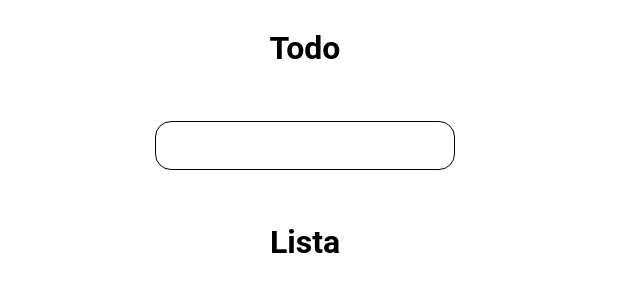
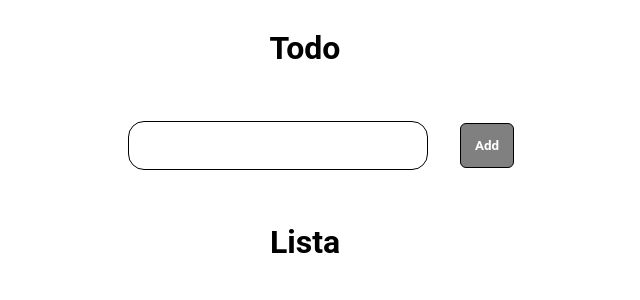
Before and after one commit to victor-bern/TodoList-Front, a React (Create React App) app: page / in a window 1280 px wide. Shown: the top 300 px of the page, without its empty margins (335-975 px from the left). Built offline with nearby package versions, Linux system fonts and the light colour scheme.

Commit message:
adding button component

```diff
--- a/src/actions/todoActions.ts
+++ b/src/actions/todoActions.ts
@@ -5,4 +5,9 @@ const setTodoTitle = (dispatch: Dispatch<IAction>, todoTitle: string) => {
   dispatch({ type: ActionType.SET_TODO_TITLE, todoTitle });
 };
 
-export { setTodoTitle };
+const addTodo = (dispatch: Dispatch<IAction>) =>
+  dispatch({ type: ActionType.ADD_TODO });
+
+const ButtonDisableOrEnable = (dispatch: Dispatch<IAction>) =>
+  dispatch({ type: ActionType.VERIFY_BUTTON });
+export { setTodoTitle, addTodo, ButtonDisableOrEnable };
--- /dev/null
+++ b/src/components/AddButton/Index.tsx
@@ -0,0 +1,21 @@
+import { useContext, useState } from 'react';
+import { addTodo } from '../../actions/todoActions';
+import { AppContext } from '../../context/appContext';
+import { Button } from './styles';
+
+const AddButton = () => {
+  const { dispatch, state } = useContext(AppContext);
+  return (
+    <Button
+      isEnable={state.buttonEnable}
+      disabled={state.buttonEnable}
+      onClick={() => {
+        addTodo(dispatch);
+      }}
+    >
+      Add
+    </Button>
+  );
+};
+
+export default AddButton;
--- /dev/null
+++ b/src/components/AddButton/styles.ts
@@ -0,0 +1,18 @@
+import styled from 'styled-components';
+
+type ButtonProps = {
+  isEnable: boolean;
+};
+
+export const Button = styled.button<ButtonProps>`
+  border: 1px solid black;
+  padding: 14px;
+  border-radius: 6px;
+  background-color: ${({ isEnable }) => (isEnable ? '#808080' : '#3944bc')};
+  cursor: ${({ isEnable }) => (isEnable ? 'not-allowed' : 'pointer')};
+  font-family: 'Roboto', sans-serif;
+  font-weight: bold;
+  color: white;
+  width: fit-content;
+  height: fit-content;
+`;
--- a/src/components/TodoInput/Index.tsx
+++ b/src/components/TodoInput/Index.tsx
@@ -1,5 +1,5 @@
 import { useContext } from 'react';
-import { setTodoTitle } from '../../actions/todoActions';
+import { ButtonDisableOrEnable, setTodoTitle } from '../../actions/todoActions';
 import { AppContext } from '../../context/appContext';
 import { Container, Input } from './styles';
 
@@ -10,6 +10,7 @@ const TodoInput: React.FC = () => {
       <Input
         onChange={(e) => {
           setTodoTitle(dispatch, e.currentTarget.value);
+          ButtonDisableOrEnable(dispatch);
         }}
       />
     </Container>
--- a/src/context/appContext.tsx
+++ b/src/context/appContext.tsx
@@ -5,11 +5,13 @@ import { ITodo } from '../types/ITodo';
 export interface IAppState {
   todoTitle: string;
   todos: ITodo[];
+  buttonEnable: boolean;
 }
 
 export const initialState: IAppState = {
   todoTitle: '',
   todos: [],
+  buttonEnable: true,
 };
 
 export interface IAppContext {
@@ -21,6 +23,7 @@ const AppContext = React.createContext<IAppContext>({
   state: {
     todos: [],
     todoTitle: '',
+    buttonEnable: true,
   },
   dispatch: () => {},
 });
--- a/src/reducers.ts
+++ b/src/reducers.ts
@@ -6,7 +6,22 @@ const todoReducer = (state: IAppState, action: IAction): typeof state => {
     case 'SET_TODO_TITLE':
       return {
         ...state,
-        todoTitle: action.todoTitle,
+        todoTitle: action.todoTitle as string,
+      };
+    case 'ADD_TODO':
+      console.log(state.todos);
+      return {
+        ...state,
+        todos: [
+          ...state.todos,
+          { id: 1, title: state.todoTitle, isDone: false },
+        ],
+      };
+    case 'VERIFY_BUTTON':
+      console.log(state);
+      return {
+        ...state,
+        buttonEnable: state.todoTitle.length > 0 ? false : true,
       };
     default:
       throw new Error();
--- a/src/screens/Todo/index.tsx
+++ b/src/screens/Todo/index.tsx
@@ -1,12 +1,16 @@
 import React from 'react';
+import AddButton from '../../components/AddButton/Index';
 import TodoInput from '../../components/TodoInput/Index';
 import TodoList from '../../components/TodoList';
-import { Container } from './styles';
+import { Container, InputContainer } from './styles';
 function Todo() {
   return (
     <Container>
       <h1>Todo</h1>
-      <TodoInput />
+      <InputContainer>
+        <TodoInput />
+        <AddButton />
+      </InputContainer>
 
       <TodoList />
     </Container>
--- a/src/screens/Todo/styles.ts
+++ b/src/screens/Todo/styles.ts
@@ -8,3 +8,9 @@ export const Container = styled.div`
   align-items: center;
   font-family: 'Roboto', sans-serif;
 `;
+
+export const InputContainer = styled.div`
+  display: flex;
+  align-items: center;
+  justify-content: center;
+`;
--- a/src/types/IAction.ts
+++ b/src/types/IAction.ts
@@ -2,16 +2,12 @@ import { ITodo } from './ITodo';
 
 export enum ActionType {
   SET_TODO_TITLE = 'SET_TODO_TITLE',
-  FETCH_VEHICLES = 'FETCH_VEHICLES',
-  SELECT_ALL = 'SELECT_ALL',
-  SELECT_NONE = 'SELECT_NONE',
-  ADD_VEHICLE = 'ADD_VEHICLE',
-  REMOVE_VEHICLE = 'REMOVE_VEHICLE',
-  SELECT_LAST_VEHICLE = 'SELECT_LAST_VEHICLE',
+  ADD_TODO = 'ADD_TODO',
+  VERIFY_BUTTON = 'VERIFY_BUTTON',
 }
 
 export type IAction = {
   type: ActionType;
   todo?: ITodo;
-  todoTitle: string;
+  todoTitle?: string;
 };
```
